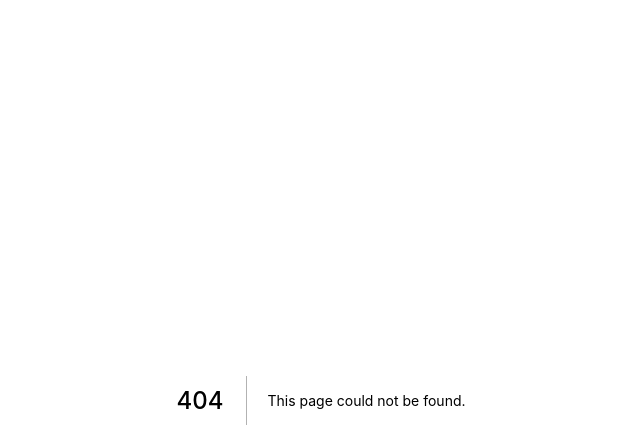
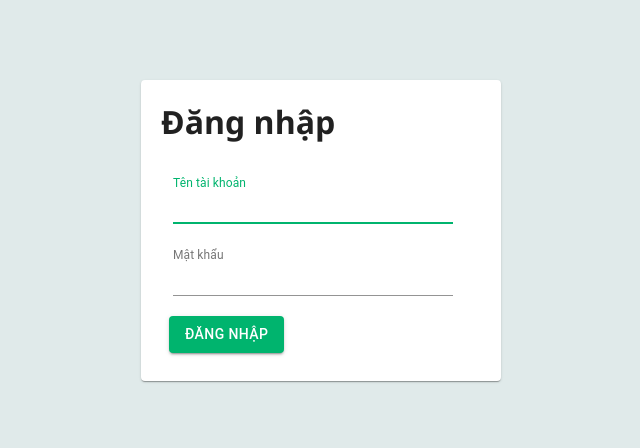
Before and after one commit to TMTzMinhTri/internal-thuocsi-cs, a Next.js app: page /login in a window 1280 px wide. Before the commit this address had no page. Shown: the top 448 px of the page, without its empty margins (319-959 px from the left). Built offline with nearby package versions, Linux system fonts and the light colour scheme.

Commit message:
add login and simple request page

```diff
--- a/package.json
+++ b/package.json
@@ -25,9 +25,9 @@
         "next": "^10.0.6",
         "next-compose-plugins": "^2.2.1",
         "next-transpile-modules": "^4.1.0",
-        "react": "16.13.1",
+        "react": "^16.13.1",
         "react-cropper": "^2.1.4",
-        "react-dom": "16.13.1",
+        "react-dom": "^16.13.1",
         "react-draft-wysiwyg": "^1.14.5",
         "react-hook-form": "^6.15.1",
         "react-select": "^3.2.0"
--- /dev/null
+++ b/pages/login/index.js
@@ -0,0 +1,106 @@
+import {parseBody} from "next/dist/next-server/server/api-utils"
+import {APIStatus} from "@thuocsi/nextjs-components/lib/common";
+import Head from "next/head";
+import {Box, Button, Paper, TextField} from "@material-ui/core";
+import styles from "./login.module.css";
+
+/*
+Login page that is used on stg/uat/prd is only run from internal-hrm code repo.
+'Login.js' file of other repos is only used for local testing.
+
+This file have 2 ways to use:
++ GET method: display login page with login form
++ POST method: receive submitted login data (username/password)
+*/
+export async function getServerSideProps(ctx) {
+    let returnObject = {props: {}}
+    if (ctx.req && ctx.req.method === "POST") {
+
+        // read form data
+        let body = await parseBody(ctx.req, '1kb')
+
+        // call backend API
+        const response = await fetch(`${process.env.API_HOST}/core/account/v1/authentication`, {
+            method: "POST",
+            contentType: "application/json",
+            body: JSON.stringify({
+                username: body.username,
+                password: body.password,
+                type: "EMPLOYEE"
+            }),
+            headers: {
+                "User-Agent": ctx.req.headers['user-agent'],
+                "X-Forwarded-For": ctx.req.headers['x-forwarded-for'],
+            }
+        })
+        const result = await response.json()
+
+        // if OK, do set cookie & redirect page to relative target
+        if (result.status === APIStatus.OK) {
+            let data = result.data[0]
+            let url = body.url || "/"
+            let res = ctx.res
+            res.setHeader("set-cookie", `session_token=${data.bearerToken}; Path=/; HttpOnly`)
+            res.setHeader("location", url);
+            res.statusCode = 302;
+            res.end();
+        }
+
+        returnObject.props.url = body.url
+    } else {
+        returnObject.props.url = ctx.query.url || "/"
+    }
+    return returnObject
+
+}
+
+/*
+A simple login page.
+Can customize to display more.
+LoginForm has basic inputs of authentication flow:
++ Login label
++ Username / password input
++ Submit button
+*/
+export default function LoginPage(props) {
+    return <div>
+        <Head>
+            <title>Đăng nhập vào hệ thống nội bộ</title>
+        </Head>
+        <Paper className={styles.loginForm}>
+            <h1>Đăng nhập</h1>
+            <form method="POST" action="/login">
+                <input type="hidden" name="url" value={props.url}/>
+                <Box>
+                    <TextField
+                        id="username"
+                        label="Tên tài khoản"
+                        margin="normal"
+                        InputLabelProps={{
+                            shrink: true,
+                        }}
+                        style={{margin: 12, width: 280}}
+                        autoFocus={true}
+                        name="username"
+                    />
+                </Box>
+                <Box>
+                    <TextField
+                        id="password"
+                        label="Mật khẩu"
+                        margin="normal"
+                        InputLabelProps={{
+                            shrink: true,
+                        }}
+                        style={{margin: 12, width: 280}}
+                        name="password"
+                        type="password"
+                    />
+                </Box>
+                <Box>
+                    <Button type="submit" variant="contained" color="primary" style={{margin: 8}}>Đăng nhập</Button>
+                </Box>
+            </form>
+        </Paper>
+    </div>
+}
--- /dev/null
+++ b/pages/login/login.module.css
@@ -0,0 +1,11 @@
+.loginForm {
+    padding: 20px;
+    margin: auto;
+    width: 320px;
+    margin-top: 80px;
+}
+
+.loginForm h1 {
+    margin-top: 0;
+    padding-top: 0;
+}
```
Also changed, not shown: pages/_layout.js (+23 -2 lines), pages/cs/all_case/index.js (added, +29 -0 lines), pages/cs/index.js (added, +12 -0 lines), pages/index.js (+4 -3 lines), 1 other file (tests, documents, lock files or other folders).
